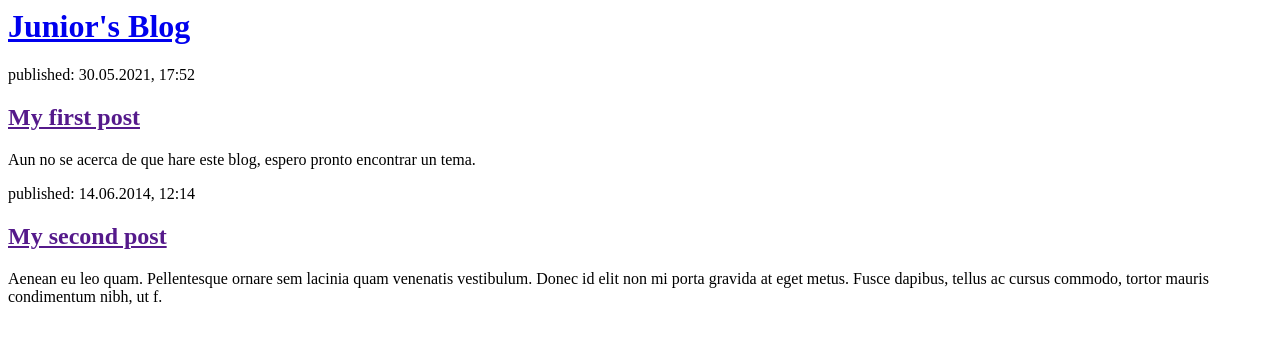
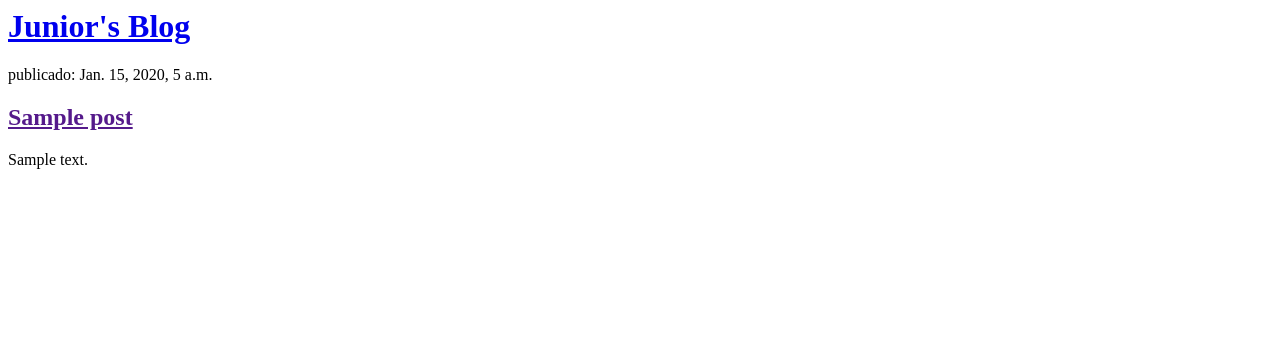
Before and after one commit to AlfredoPaezN/My-Second-Blog, a Django app: page / in a window 1280 px wide. Shown: the top 344 px of the page. Run offline with Django 3.2, Linux system fonts and the light colour scheme; tables that the repository leaves empty hold one stand-in row (values such as "Sample post").

Commit message:
Cambié el HTML para poder publicar

```diff
--- a/blog/models.py
+++ b/blog/models.py
@@ -4,11 +4,10 @@ from django.utils import timezone
 
 
 class Post(models.Model):
-    id = models.UUIDField(primary_key=True, default=uuid.uuid4, editable=False)
     author = models.ForeignKey('auth.User', on_delete=models.CASCADE)
     title = models.CharField(max_length=200)
     text = models.TextField()
-    categories = models.ManyToManyField('PostCategory')
+    '''categories = models.ManyToManyField('PostCategory')'''
     created_date = models.DateTimeField(
             default=timezone.now)
     published_date = models.DateTimeField(
@@ -21,6 +20,7 @@ class Post(models.Model):
     def __str__(self):
         return self.title
 
-
+'''
 class PostCategory(models.Model):
     name = models.CharField(max_length=120)
+'''
--- a/blog/templates/blog/post_list.html
+++ b/blog/templates/blog/post_list.html
@@ -6,17 +6,14 @@
         <div>
             <h1><a href="/">Junior's Blog</a></h1>
         </div>
+    </div>
 
+    {% for post in posts %}
         <div>
-            <p>published: 30.05.2021, 17:52</p>
-            <h2><a href="">My first post</a></h2>
-            <p>Aun no se acerca de que hare este blog, espero pronto encontrar un tema.</p>
+            <p> publicado: {{ post.published_date }}</p>
+            <h2><a href="">{{ post.title }}</a></h2>
+            <p>{{ post.text|linebreaksbr }}</p>
         </div>
-
-        <div>
-            <p>published: 14.06.2014, 12:14</p>
-            <h2><a href="">My second post</a></h2>
-            <p>Aenean eu leo quam. Pellentesque ornare sem lacinia quam venenatis vestibulum. Donec id elit non mi porta gravida at eget metus. Fusce dapibus, tellus ac cursus commodo, tortor mauris condimentum nibh, ut f.</p>
-        </div>
+    {% endfor %}
     </body>
 </html>
--- a/blog/views.py
+++ b/blog/views.py
@@ -1,6 +1,10 @@
 from django.shortcuts import render
+from django.utils import timezone
+from .models import Post
+
 
 def post_list(request):
-    return render(request, 'blog/post_list.html',{})
+    posts = Post.objects.filter(published_date__lte=timezone.now()).order_by('published_date')
+    return render(request, 'blog/post_list.html',{'posts':posts})
 
 # Create your views here.
```
